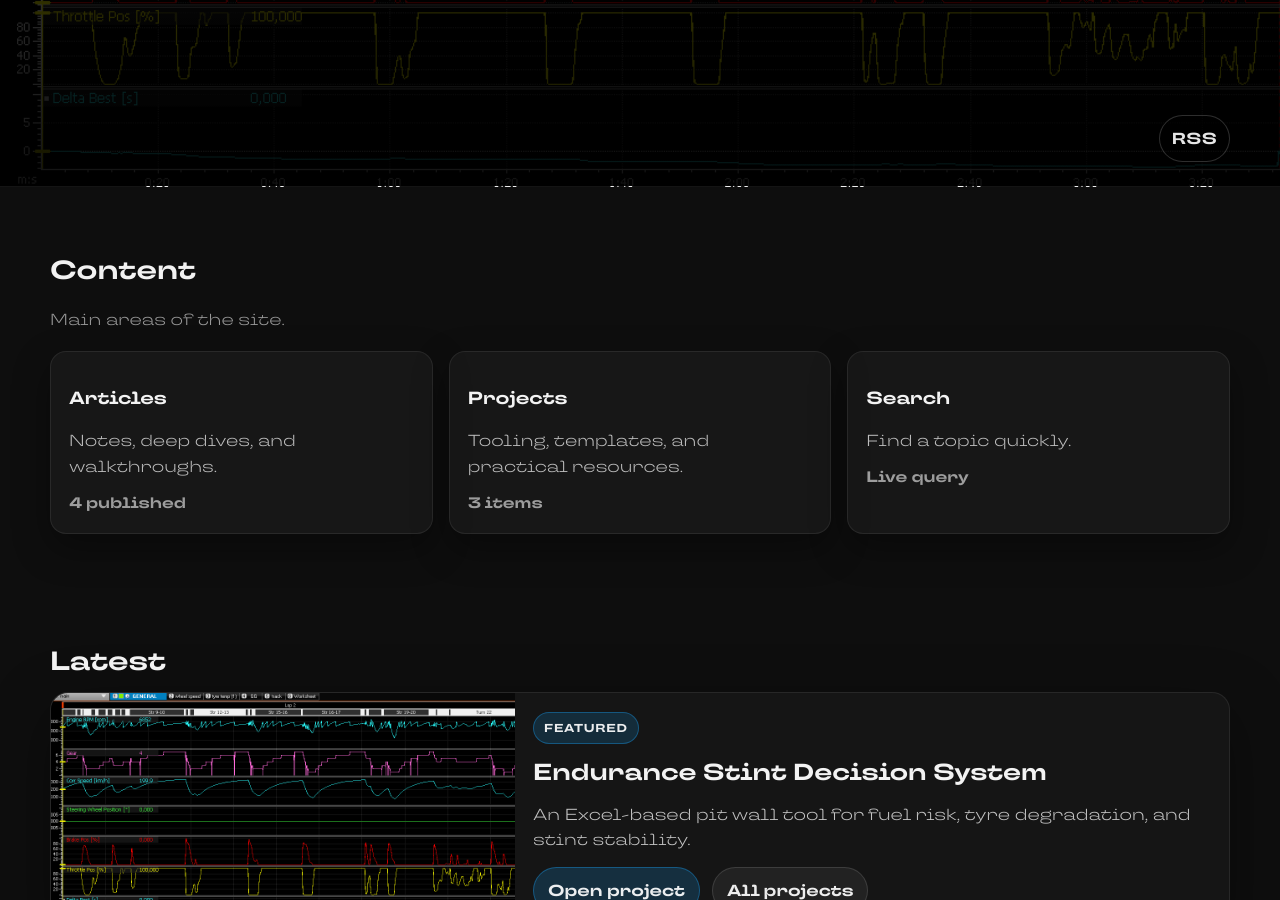
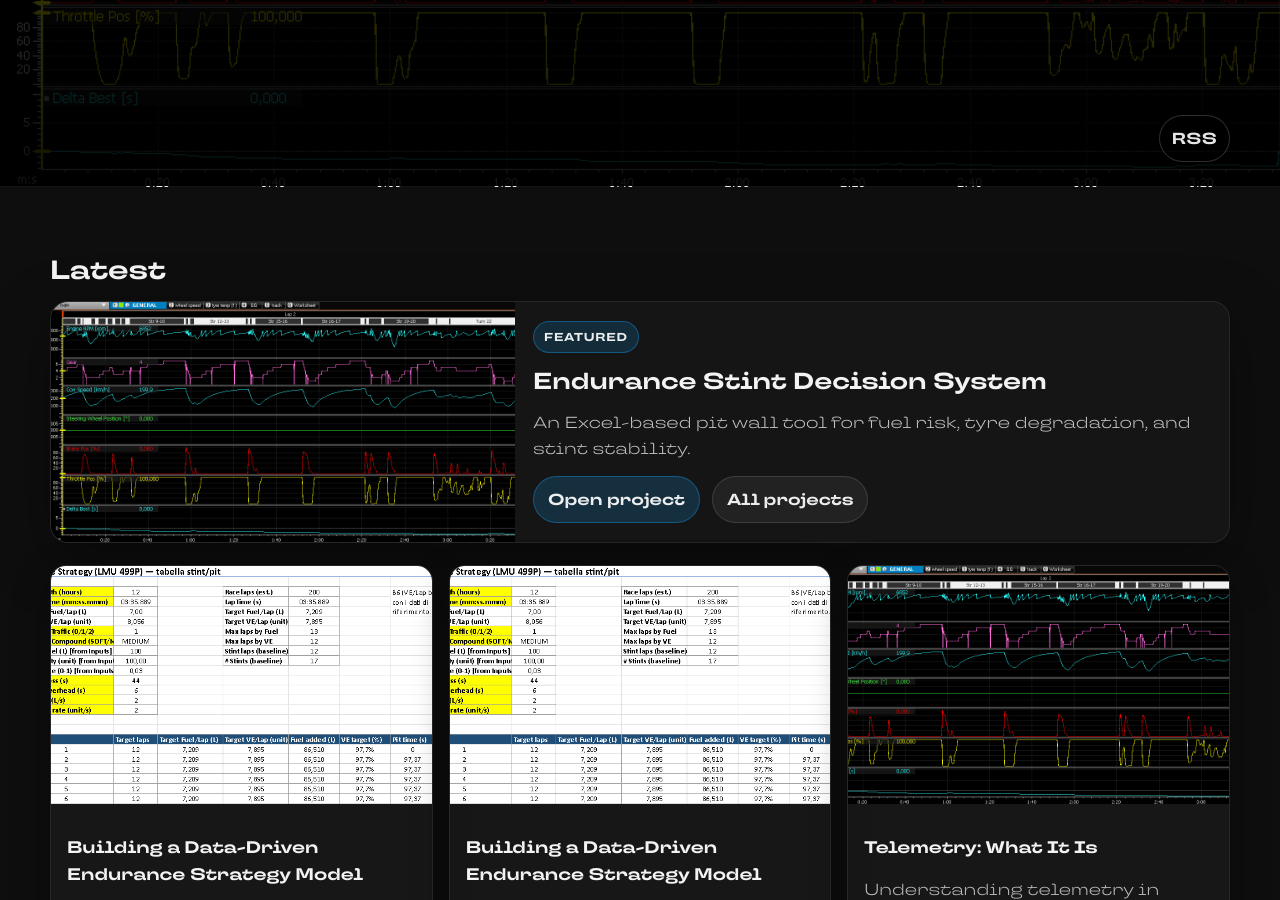
Before and after one commit to PietroCiuffreda3/motorsport-software-notes, a Jekyll site: the page built from index.md, in a window 1280 px wide and 900 px high, scrolled down 564 px. Built offline with Jekyll 4.4.1, drawn with Linux system fonts in a browser that asks for light colours; some of the changed text lies outside the part shown.

Commit message:
general update v6

```diff
--- a/_sass/custom.scss
+++ b/_sass/custom.scss
@@ -433,6 +433,13 @@ pre code{
   display: grid;
   grid-template-columns: repeat(3, minmax(0, 1fr));
   gap: 16px;
+}
+
+.u-home-ctas{
+  margin-top: 22px;
+  display: flex;
+  flex-wrap: wrap;
+  gap: 10px;
 }
 
 .u-news-card{
--- a/index.md
+++ b/index.md
@@ -24,29 +24,6 @@ title: Motorsport Software Notes
       <a class="u-icon-btn" href="{{ site.github.repository_url }}" rel="noreferrer noopener" target="_blank" aria-label="GitHub">GitHub</a>
     {% endif %}
   </nav>
-</div>
-
-<div class="u-wrapper">
-  <h1 class="u-section-title" id="content">Content</h1>
-  <p class="u-section-sub">Main areas of the site.</p>
-
-  <div class="u-grid">
-    <a class="u-card" href="{{ '/articles/' | relative_url }}">
-      <h2>Articles</h2>
-      <p>Notes, deep dives, and walkthroughs.</p>
-      <span class="u-card__meta">{{ site.posts.size }} published</span>
-    </a>
-    <a class="u-card" href="{{ '/project/' | relative_url }}">
-      <h2>Projects</h2>
-      <p>Tooling, templates, and practical resources.</p>
-      <span class="u-card__meta">{% if site.projects %}{{ site.projects.size }} items{% else %}—{% endif %}</span>
-    </a>
-    <a class="u-card" href="{{ '/search/' | relative_url }}">
-      <h2>Search</h2>
-      <p>Find a topic quickly.</p>
-      <span class="u-card__meta">Live query</span>
-    </a>
-  </div>
 </div>
 
 <div class="u-wrapper">
@@ -95,4 +72,10 @@ title: Motorsport Software Notes
       </div>
     {% endfor %}
   </div>
+
+  <div class="u-home-ctas" aria-label="Browse all content">
+    <a class="u-btn u-btn--primary" href="{{ '/project/' | relative_url }}">All projects</a>
+    <a class="u-btn" href="{{ '/articles/' | relative_url }}">All articles</a>
+    <a class="u-btn" href="{{ '/search/' | relative_url }}">Search</a>
+  </div>
 </div>
```
